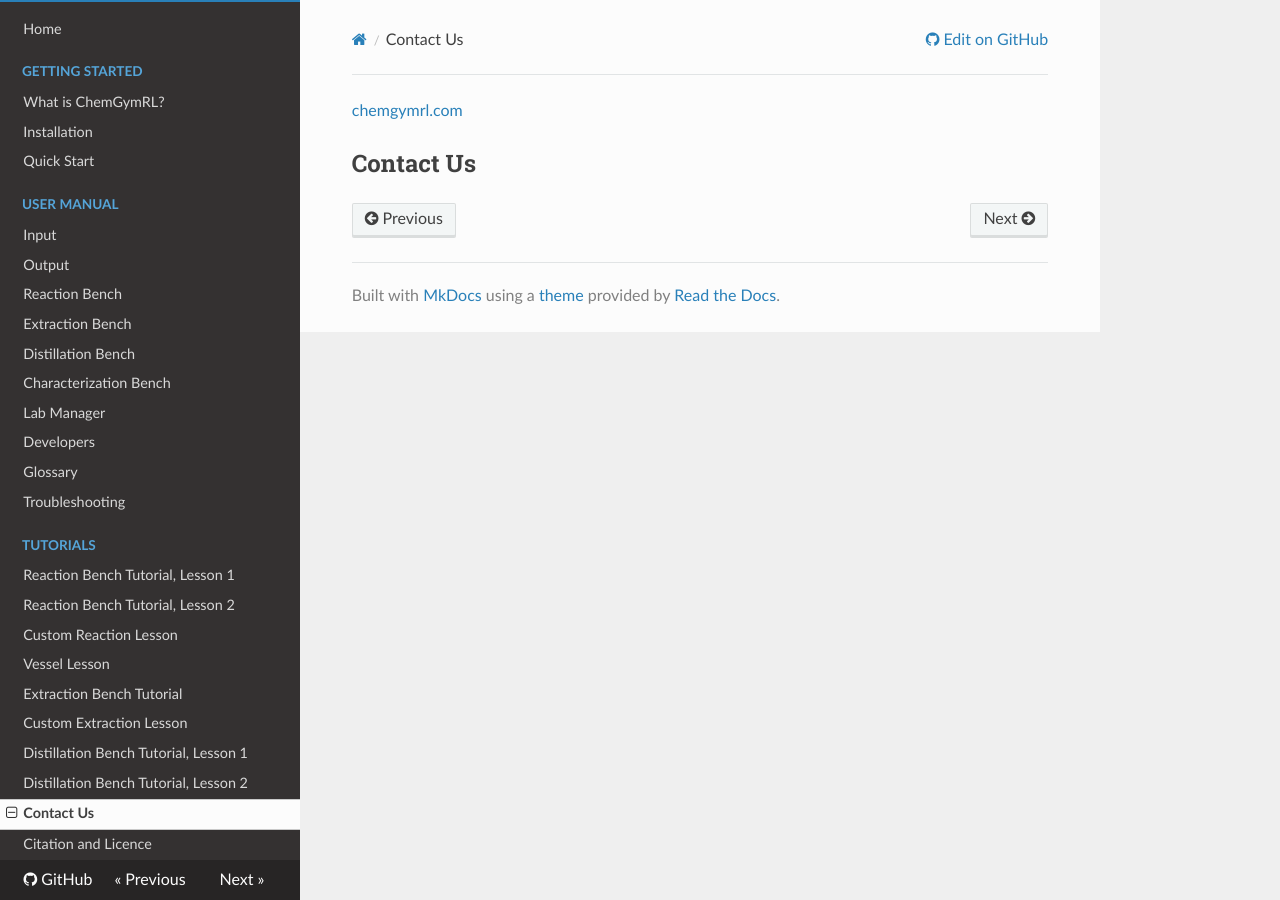
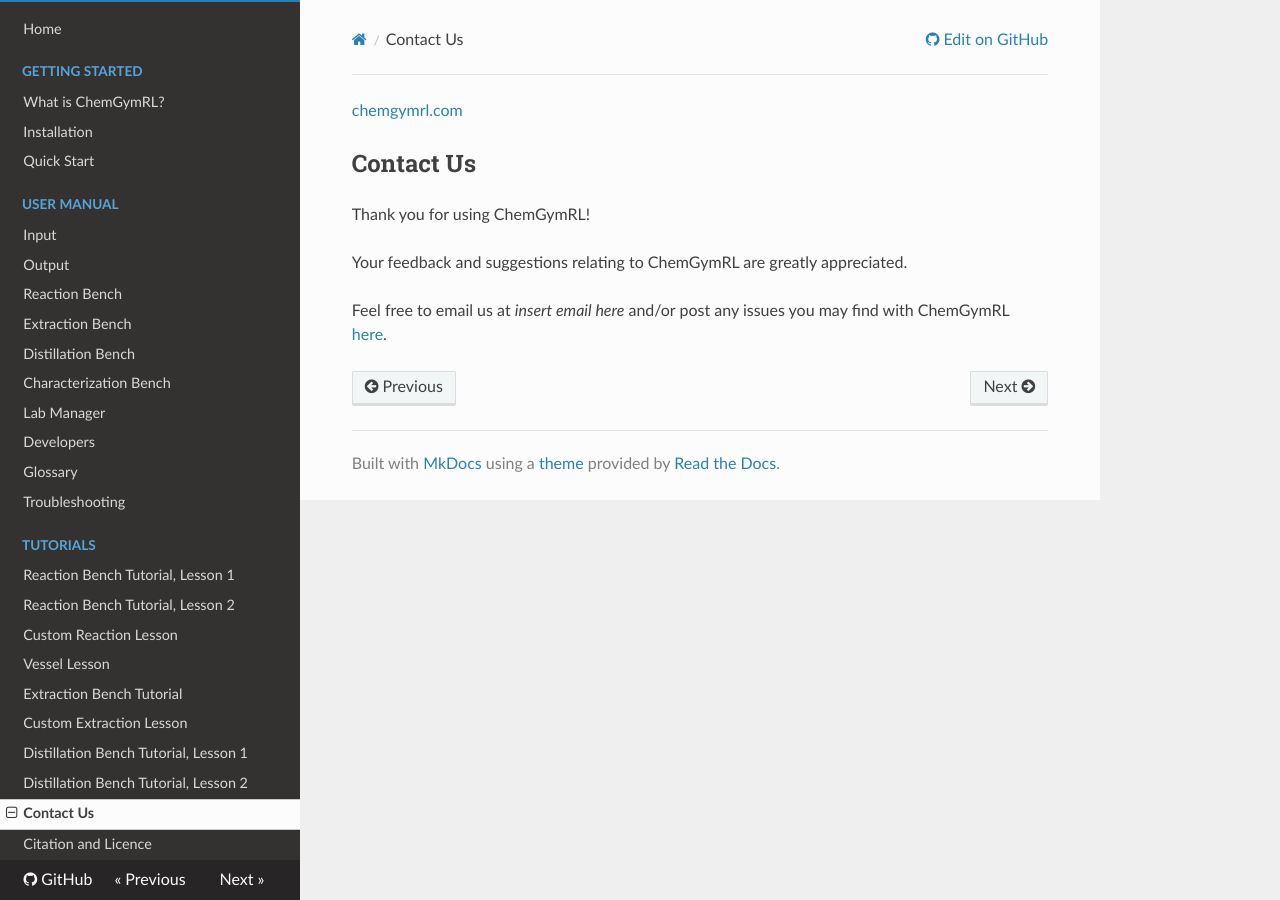
Before and after one commit to chemgymrl/chemgymrl, an MkDocs documentation site: the page built from docs/Contact.md, in a window 1280 px wide. Built offline with MkDocs 1.6.1, drawn with Linux system fonts in a browser that asks for light colours; nearby versions of some CDN libraries.

```diff
--- a/docs/Contact.md
+++ b/docs/Contact.md
@@ -1,3 +1,9 @@
 [chemgymrl.com](https://chemgymrl.com/)
 
 ## Contact Us
+
+Thank you for using ChemGymRL!
+
+Your feedback and suggestions relating to ChemGymRL are greatly appreciated.
+
+Feel free to email us at *insert email here* and/or post any issues you may find with ChemGymRL [here](https://github.com/chemgymrl/chemgymrl/issues).
```
Also changed, not shown: docs/License.md (+5 -0 lines).
